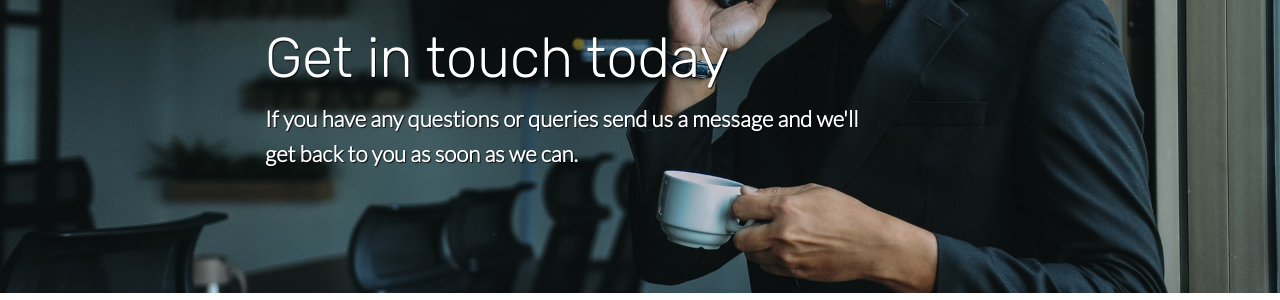
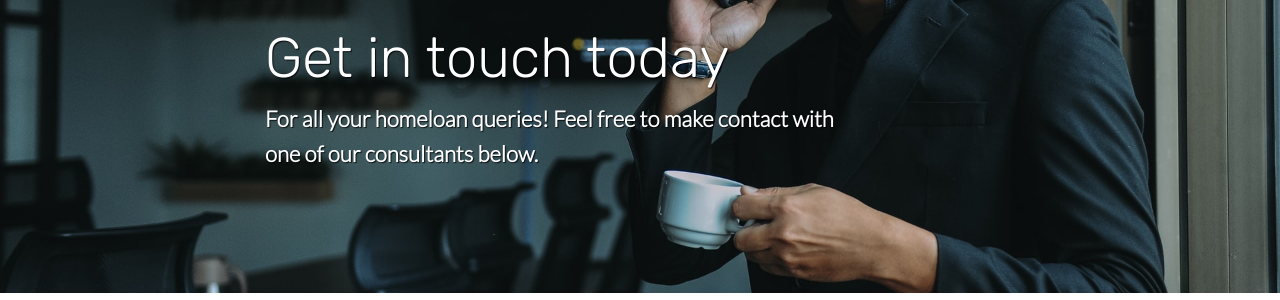
Before and after one commit to Intellify-Cloud/t1evo, a Jekyll site: the page built from contact.html, in a window 1280 px wide. Shown: the part 177-477 px from the top of the page. Built offline with Jekyll 4.4.1, drawn with Linux system fonts in a browser that asks for light colours; nearby versions of some CDN libraries.

Commit message:
Commit 5

```diff
--- a/_sass/landing-page.scss
+++ b/_sass/landing-page.scss
@@ -68,7 +68,7 @@
 .sub-hero {
   color: #ffffff;
   text-align: center;
-  height: 25vh;
+  height: 15vh;
   min-height: 430px;
   background-color: rgb(27, 18, 109);
   background-repeat: no-repeat;
--- a/contact.html
+++ b/contact.html
@@ -15,8 +15,7 @@ image: /images/phonecall.jpg
 
 		<div class="hero-text-container">
 			<h1 class="editable">Get in touch today</h1>
-			<p class="subtext editable">If you have any questions or queries send us a message and we'll get back to you
-				as soon as we can.</p>
+			<p class="subtext editable">For all your homeloan queries! Feel free to make contact with one of our consultants below.</p>
 		</div>
 	</div>
 </section>
--- a/index.html
+++ b/index.html
@@ -54,7 +54,7 @@ image: /images/home.jpg
 			<div class="text">
 				<h2 class="editable">Who is evo?</h2>
 				<p class="editable">
-					<a href="https://www.evogroup.co.za">evo</a> is a wholly owned subsidiary of the <a href="https://www.ooba.co.za">ooba</a> group. With our primary focus on bond origination and offering additional financial products and services, our model is driven by a network of independently owner-operated business partners.
+					<a href="https://www.evogroup.co.za" target="_blank">evo</a> is a wholly owned subsidiary of the <a href="https://www.ooba.co.za" target="_blank">ooba</a> group. With our primary focus on bond origination and offering additional financial products and services, our model is driven by a network of independently owner-operated business partners.
 				</p>
 			</div>
 			<div class="image">
```
